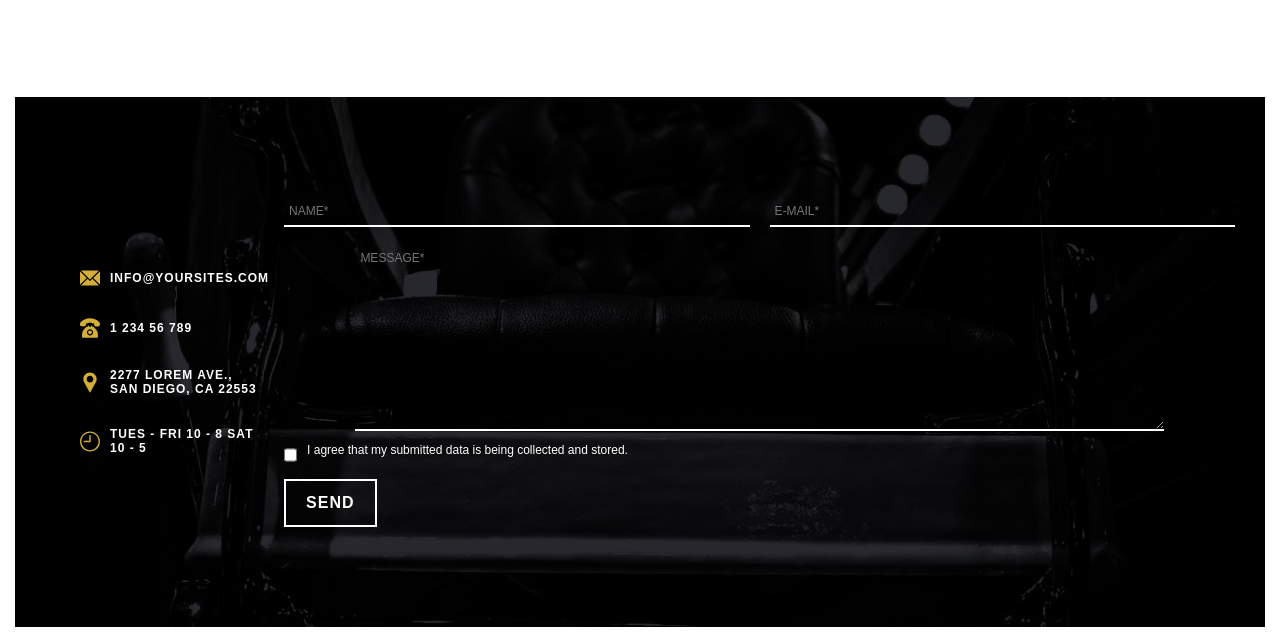
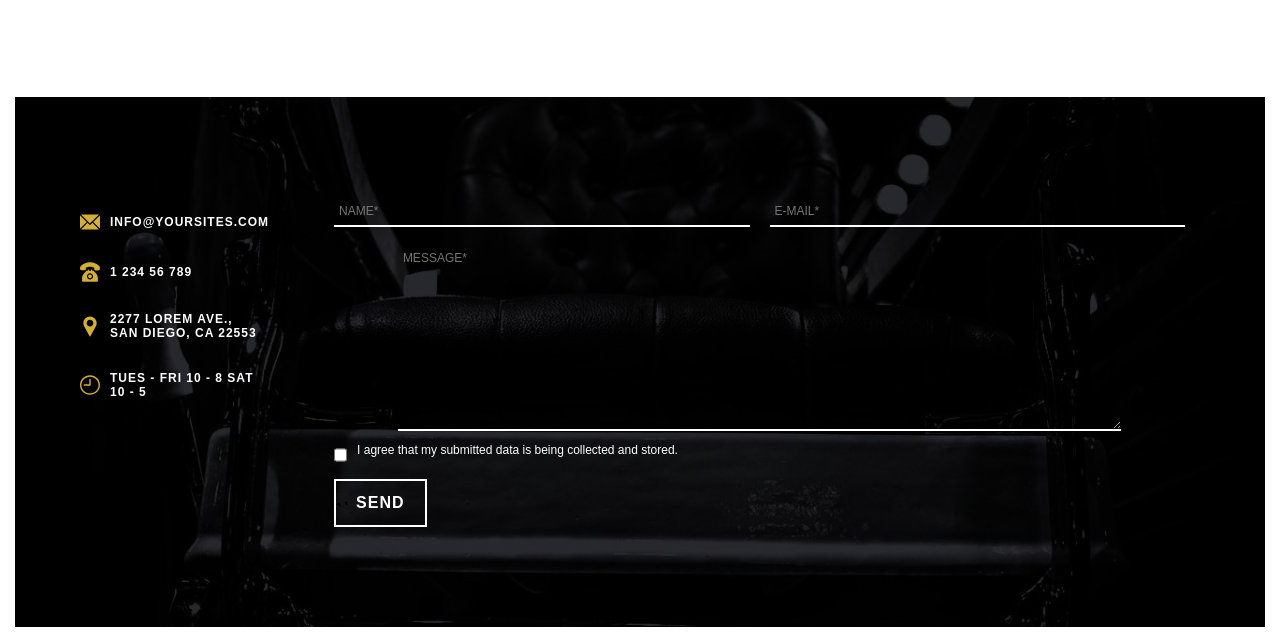
Before and after one commit to galvotas/barbershop, a plain HTML site: page index.html in a window 1280 px wide. Shown: the part 5007-5648 px from the top of the page. Drawn offline with nearby package versions, Linux system fonts and the light colour scheme.

Commit message:
small fixes

```diff
--- a/scss/_contact.scss
+++ b/scss/_contact.scss
@@ -6,7 +6,7 @@
   background-size: cover;
   background-repeat: no-repeat;
   display: flex;
-  align-items: center;
+  align-items: flex-start;
   justify-content: space-around;
   position: relative;
   &::after {
@@ -42,6 +42,7 @@ img {
 .contact-form {
   width: 100%;
   z-index: 99;
+  padding: 0 5rem;
 }
 .name-email {
   margin-bottom: 2rem;
@@ -124,6 +125,9 @@ img {
   .contact-section {
     flex-direction: column;
   }
+  .contact-section {
+    align-items: center;
+  }
 
   .textInput {
     background-color: rgba(0, 0, 0, 0.6);
```
Also changed, not shown: style.css, 1 other file.
